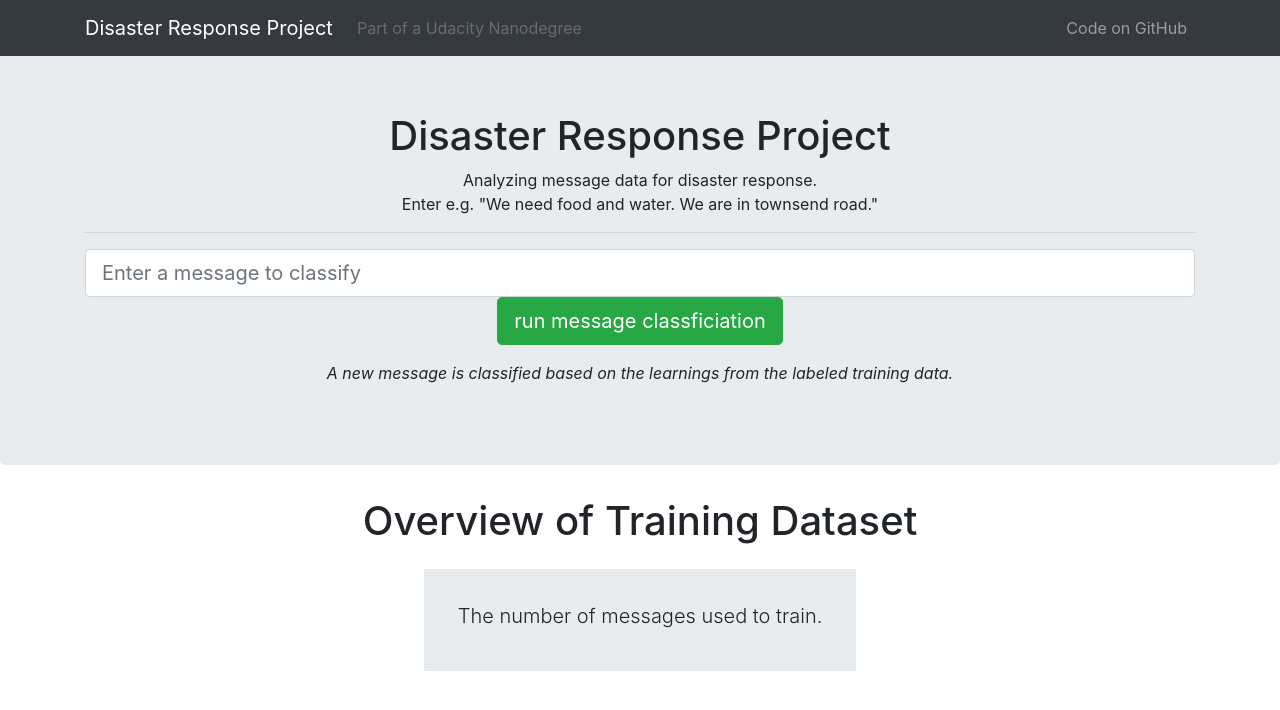
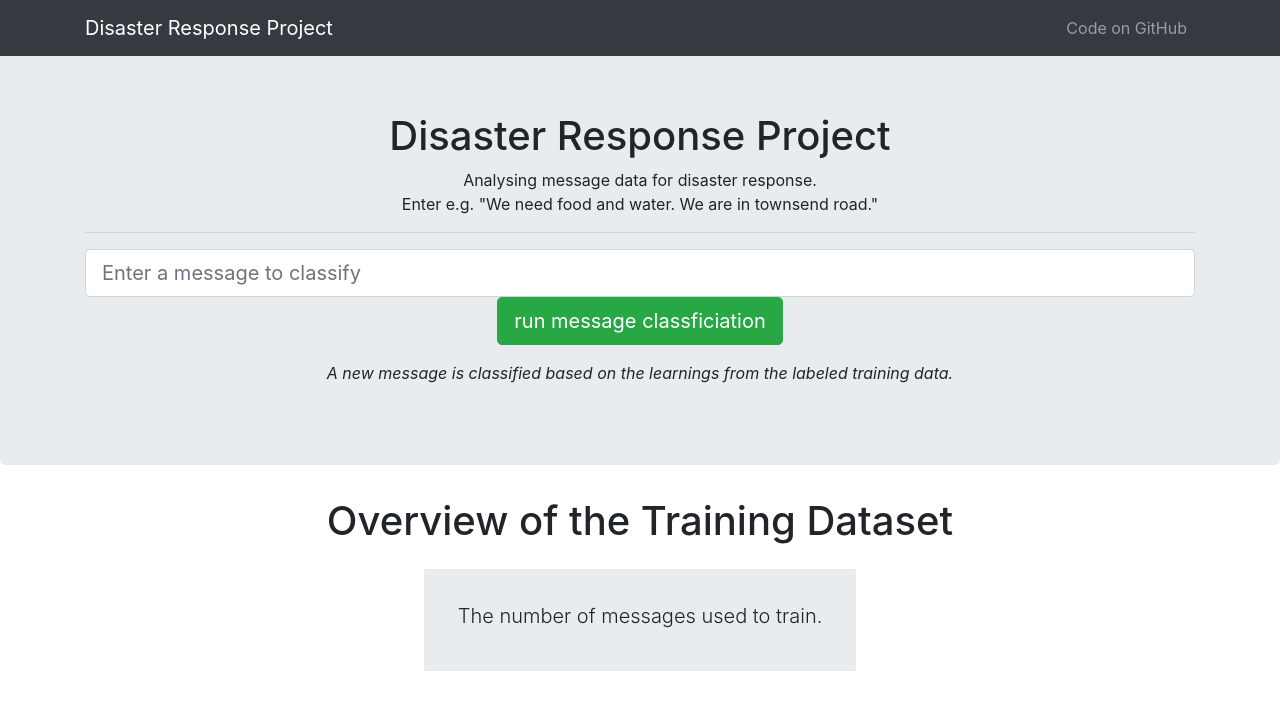
Before and after one commit to dabln/dsnd-DisasterResponsePipeline, a Flask app: template app/templates/master.html in a window 1280 px wide. Shown: the top 710 px of the page. Run offline with Flask 2, Linux system fonts and the light colour scheme; the template is opened without the code that fills it, so the values that code supplies are empty; parts of the project's set-up code (start-up, migrations or seed data) failed here and were passed over; some libraries are stand-ins or nearby versions.

Commit message:
Fixed typos in web app

```diff
--- a/app/templates/master.html
+++ b/app/templates/master.html
@@ -15,13 +15,6 @@
   <div class="container">
     <a class="navbar-brand" href="/">Disaster Response Project</a>
     <div class="collapse navbar-collapse" id="navbarNav">
-      <ul class="navbar-nav">
-        <li class="nav-item">
-          <a class="nav-link disabled" href="https://www.udacity.com/course/data-scientist-nanodegree--nd025" target="_blank">
-            Part of a Udacity Nanodegree
-          </a>
-        </li>
-      </ul>
       <ul class="navbar-nav ml-auto">
             <li class="nav-item">
                 <a class="nav-link" href="https://github.com/dabln/dsnd-DisasterResponsePipeline" target="_blank">Code on GitHub</a>
@@ -34,7 +27,7 @@
 <div class="jumbotron">
     <div class="container mt-5">
         <h1 class="text-center">Disaster Response Project</h1>
-        <p class="text-center">Analyzing message data for disaster response.<br> Enter e.g. "We need food and water. We are in townsend road."</p>
+        <p class="text-center">Analysing message data for disaster response.<br> Enter e.g. "We need food and water. We are in townsend road."</p>
         <hr />
 
         <div class="row">
@@ -56,7 +49,7 @@
 <div class="container">
     {% block content %}
         <div class="page-header">
-            <h1 class="text-center">Overview of Training Dataset</h1>
+            <h1 class="text-center">Overview of the Training Dataset</h1>
         </div>
 
     <div class="container" align="center">
```
